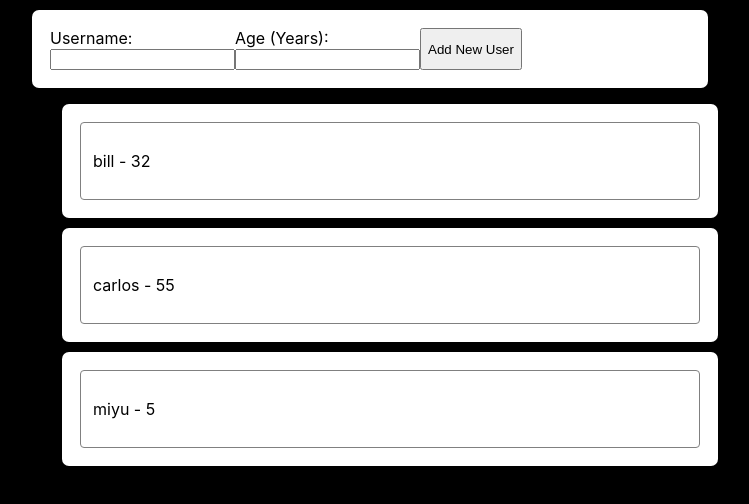
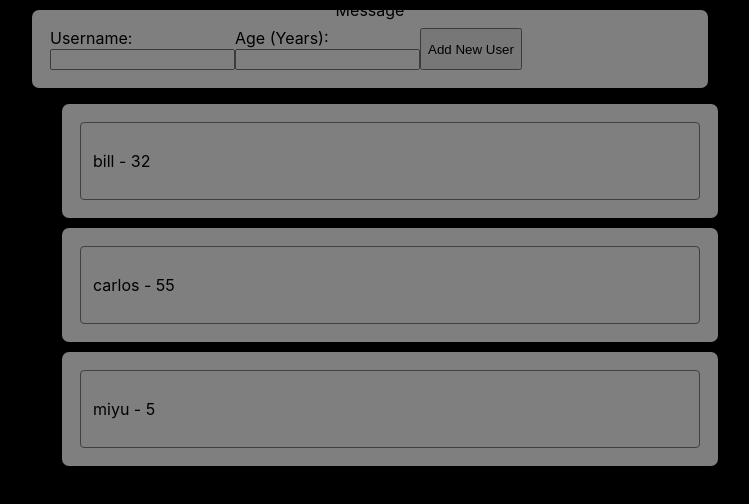
Before and after one commit to mostlyclicks/react-guide-p8, a React (Create React App) app: page / in a window 1280 px wide. Shown: the top 504 px of the page, without its empty margins (270-1019 px from the left). Built offline with nearby package versions, Linux system fonts and the light colour scheme.

Commit message:
stub in error modal

```diff
--- a/src/App.js
+++ b/src/App.js
@@ -1,6 +1,7 @@
 import React, { useState } from 'react'
 import NewUser from './components/NewUser/NewUser'
 import UserList from './components/User/UserList'
+import ErrorModal from './components/UI/ErrorModal'
 import './App.css';
 
 
@@ -22,6 +23,7 @@ function App() {
 
   return (
     <div className="App">
+      <ErrorModal />
       <NewUser onAddUser={addUser} />
       <UserList userList={users}/>
     </div>
--- /dev/null
+++ b/src/components/UI/ErrorModal.js
@@ -0,0 +1,23 @@
+import React from 'react'
+import styled from 'styled-components'
+
+const ErrorModal = () => {
+  return (
+    <Overlay>
+      <div>Message</div>
+    </Overlay>
+  )
+}
+
+
+const Overlay = styled.div`
+  position:absolute;
+  left:0;
+  top:0;
+  z-index:1;
+  width:100vw;
+  height:100vh;
+  background-color:rgba(0,0,0,.5);
+`
+
+export default ErrorModal
```
